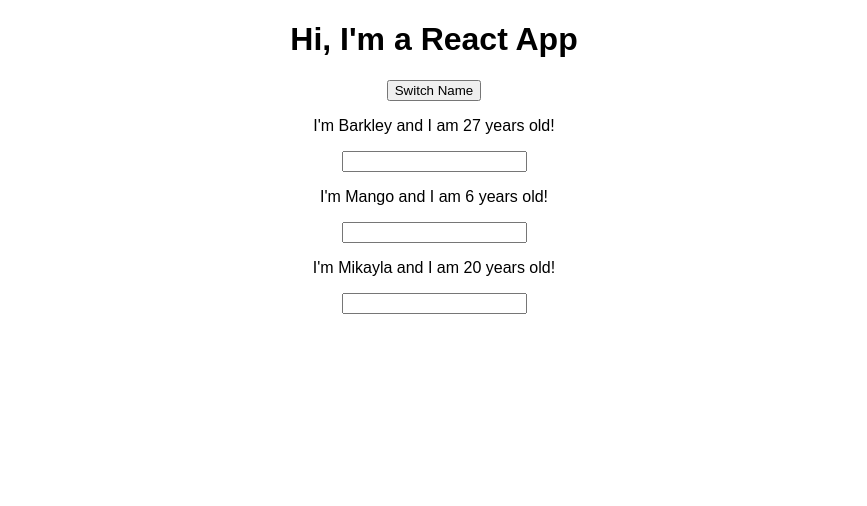
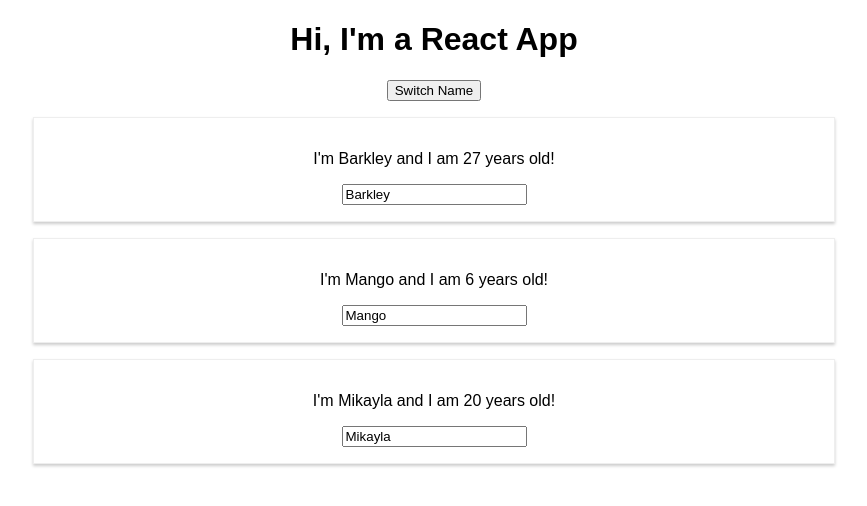
Before and after one commit to barksanto/react-complete-guide, a React (Create React App) app: page / in a window 1280 px wide. Shown: the top 506 px of the page, without its empty margins (206-1073 px from the left). Built offline with nearby package versions, Linux system fonts and the light colour scheme.

Commit message:
create stylesheet, import it onto out component.js file

```diff
--- /dev/null
+++ b/src/Person/Person.css
@@ -0,0 +1,8 @@
+.Person{
+  width: 60%;
+  margin: 16px auto;
+  border: 1px solid #eee;
+  box-shadow: 0 2px 3px #ccc;
+  padding: 16px;
+  text-align: center;
+}
--- a/src/Person/Person.js
+++ b/src/Person/Person.js
@@ -1,15 +1,16 @@
 import React from "react"; // must import react in each component file
+import './Person.css';
 
 // this is the preferred way to write functions.
 const person = (props) => {
   return (
-    <div>
+    <div className="Person">
       {/* click is the name of the property we defined on the My Hobbies */}
       {/* click is the name of the property we dfined in the element in App.js */}
       <p onClick={props.click}>I'm {props.name} and I am {props.age} years old!</p>
       {/* This is how we can return what's inside of the <Person></Person> */}
       {/* <p>{props.children}</p> */}
-      <input type="text" onChange={props.changed} />
+      <input type="text" onChange={props.changed} value={props.name} />
     </div>
   )
 }
```
